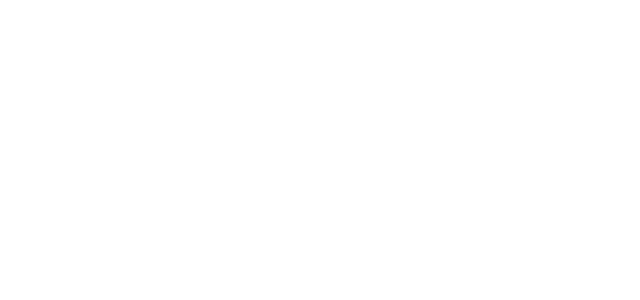
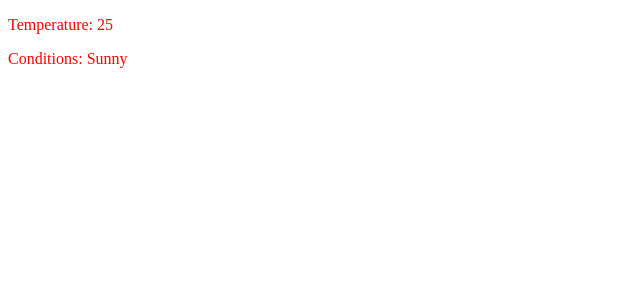
Before and after one commit to acciojob/conditional-weather-report-Ankitakamthe153, a React app: page / in a window 1280 px wide. Shown: the top 300 px of the page, without its empty margins (0-640 px from the left). Built offline with nearby package versions, Linux system fonts and the light colour scheme.

Commit message:
Update App.js

```diff
--- a/src/components/App.js
+++ b/src/components/App.js
@@ -1,13 +1,30 @@
 
-import React from "react";
 import './../styles/App.css';
 
+import React ,{useState, useEffect} from 'react';
+
 const App = () => {
+  const [weatherInput, setWeatherInput] =useState({ temperature: 25, conditions: "Sunny" });
+  const [textColor, setTextColor] = useState("blue");
+  useEffect(() => {
+    // Set text color based on temperature threshold
+    if (weatherInput.temperature > 20) {
+      setTextColor("red");
+    } else {
+      setTextColor("blue");
+    }
+  }, [weatherInput.temperature]);
+
   return (
     <div>
         {/* Do not remove the main div */}
+       <div style ={{color:textColor}}>
+        <p>Temperature: {weatherInput.temperature}</p>
+        <p>Conditions: {weatherInput.conditions}</p>
+       </div>
     </div>
   )
 }
 
+
 export default App
```
